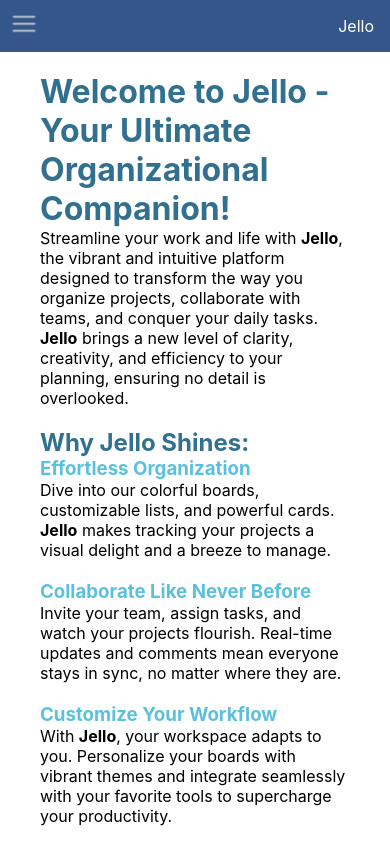
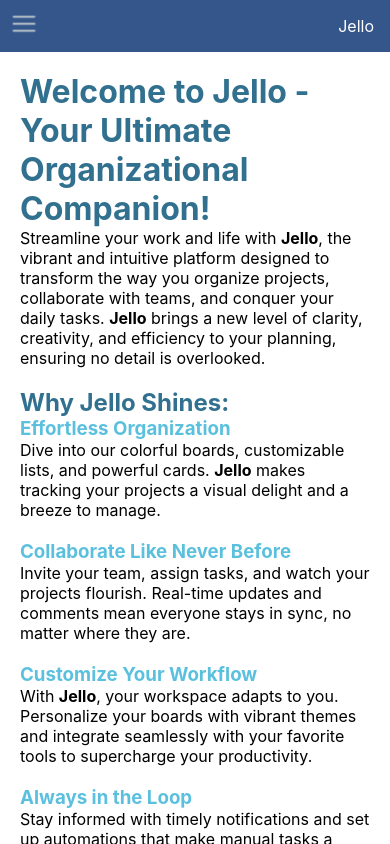
Before and after one commit to Jeluxe/Jello, a React (Vite) app: page / in a window 390 px wide. Built offline with nearby package versions, Linux system fonts and the light colour scheme.

Commit message:
fix(style): Welcome page now better responsively.

```diff
--- a/src/pages/Welcome.css
+++ b/src/pages/Welcome.css
@@ -1,6 +1,5 @@
 .wrapper {
-  padding: 20px 40px;
-  width: 60%;
+  width: 80%;
 }
 
 .content {
@@ -18,5 +17,6 @@
 @media screen and (max-width: 768px) {
   .wrapper {
     width: inherit;
+    padding: 20px;
   }
 }
```
